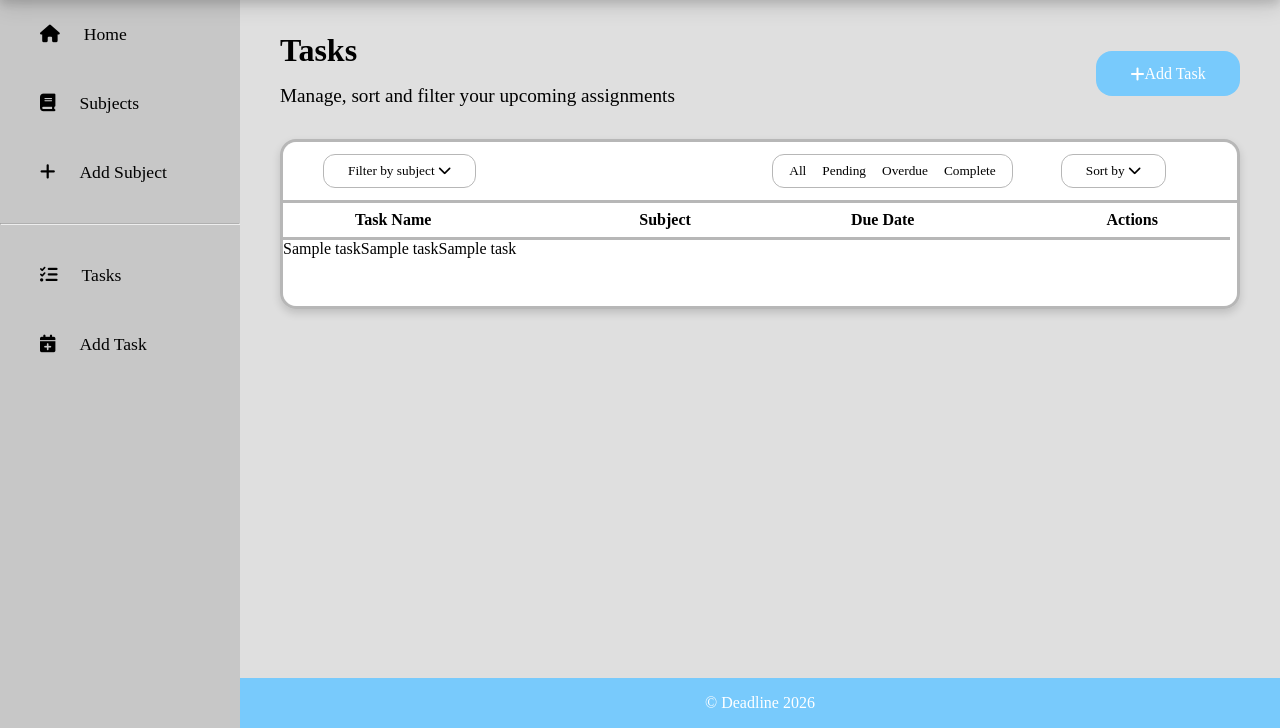
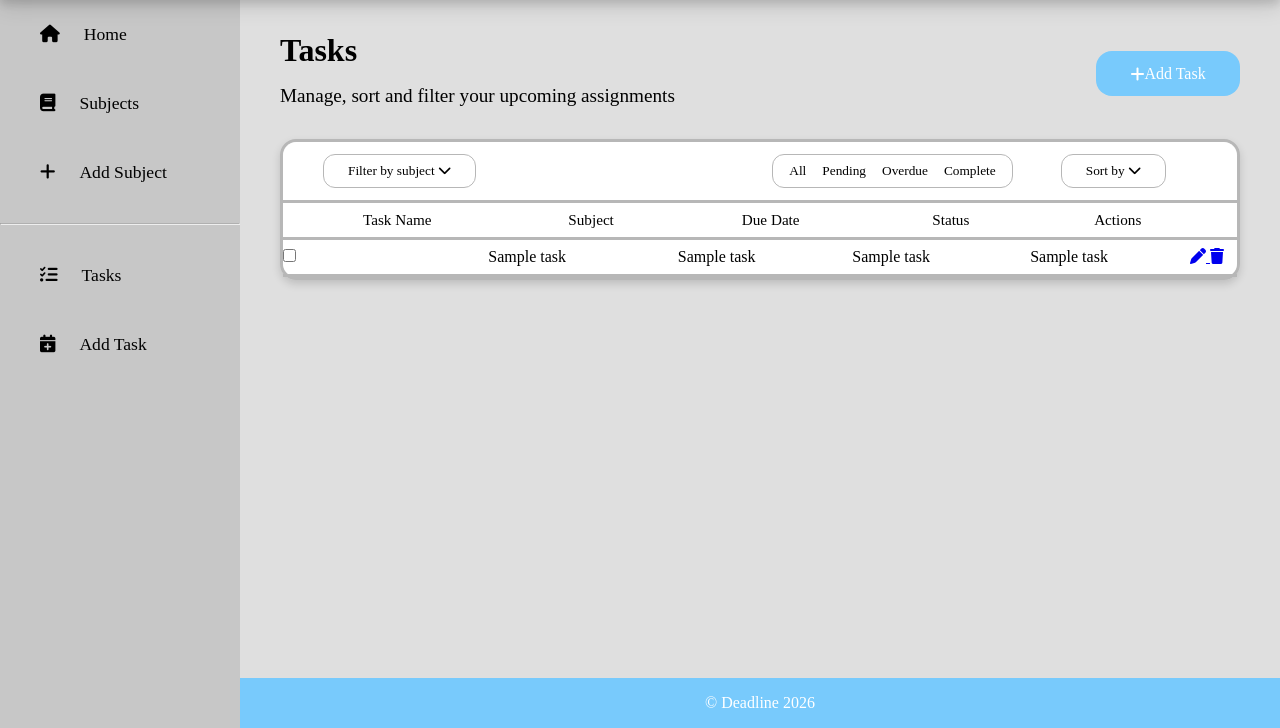
Before and after one commit to 23062bhs/deadline, a Flask app: template templates/tasks.html in a window 1280 px wide. Shown: the part 72-800 px from the top of the page. Run offline with Flask 3, Linux system fonts and the light colour scheme; the template is opened without the code that fills it: most values are stand-ins (such as "Sample title", 1, 10 or a date in 2020); some libraries are stand-ins or nearby versions; some web fonts are replaced.

Commit message:
added more content into the task list

```diff
--- a/static/style.css
+++ b/static/style.css
@@ -791,30 +791,30 @@ th:last-child {
 
 .list-headers {
     background-color: #ffffff;
-    display: flex;
     padding: 0.5rem 0 0.5rem 2rem;
     border-bottom: #b7b7b7 0.2rem solid;
 }
 
-.name-header {
-    padding: 0rem 13rem 0 2.5rem;
-}
-
-.subject-header {
-    padding-right: 10rem;
-}
-
-.date-header {
-    padding-right: 12rem;
-}
-
-.action-header {
-    padding-right: 4.5rem;
-}
-
 .task-list {
-    display: flex;
+    width: 100%;
+    border-collapse: collapse;
     background-color: #ffffff;
     border-bottom-left-radius: 0.85rem;
     border-bottom-right-radius: 0.85rem;
 }
+
+.task-list thead tr {
+    border-bottom: 0.2rem solid #b7b7b7;
+}
+
+.task-list th {
+    text-align: left;
+    font-weight: 500;
+    color: #000000;
+    font-size: 0.95rem;
+    padding: 0.5rem 0 0.5rem 5rem;
+}
+
+.task-info {
+    border-bottom: 0.2rem solid #b7b7b7;
+}
--- a/templates/index.html
+++ b/templates/index.html
@@ -55,7 +55,7 @@
                     </span>
                 </td>
                 <td class="subjects-column">
-                    <span class="pill" style="--bg-color: {{ task[5] }}; background-color: var(--bg-color);" title="{{ task[3] }}"> <!-- sets the pill color of the pill to the color of the subject -->
+                    <span class="pill" style="--bg-color: {{ task[5] }}; background-color: var(--bg-color);" title="{{ task[3] }}"> <!-- sets the color of the pill to the color of the subject -->
                         {{ task[3] }}
                     </span>
                 </td>
@@ -63,7 +63,7 @@
                     {{ task[2] }}
                 </td>
                 <td class="status-column">
-                    <span class="pill" style="--bg-color: {{ task[6] }}; background-color: var(--bg-color);"> <!-- sets the pill color the color associated with the status -->
+                    <span class="pill" style="--bg-color: {{ task[6] }}; background-color: var(--bg-color);"> <!-- sets the pill color to the color associated with the status -->
                         {{ task[4] }}
                     </span>
                 </td>
--- a/templates/tasks.html
+++ b/templates/tasks.html
@@ -28,19 +28,43 @@
         <button class="sort-btn">Sort by <i class="fa-solid fa-chevron-down"></i></button>
     </div>
     <table class="task-list">
+        <thead>
             <tr class="list-headers">
-            <th class="name-header">Task Name</th>
-            <th class="subject-header">Subject</th>
-            <th class="date-header">Due Date</th>
-            <th class="action-header">Actions</th>
+                <th>Task Name</th>
+                <th>Subject</th>
+                <th>Due Date</th>
+                <th>Status</th>
+                <th>Actions</th>
             </tr>
+        </thead>
+        <tbody>
             {% if tasks %}
                 {% for task in tasks %}
+                    <tr class="task-info">
+                        <td>
+                            <input type="checkbox" class="task-checkbox">
+                        </td>
                         <td>{{ task[1] }}</td>
-                <td>{{ task[3] }}</td>
+                        <td class="pill" style="--bg-color: {{ task[5] }}; background-color: var(--bg-color);" title="{{ task[3] }}">{{ task[3] }}</td> <!-- sets the color of the pill to the color of the subject -->
                         <td>{{ task[2] }}</td>
+                        <td class="pill" style="--bg-color: {{ task[6] }}; background-color: var(--bg-color);">{{ task[4] }}</td> <!-- sets the pill color to the color associated with the status -->
+                        <td>
+                            <a href="javascript:void(0)"
+                                class="edit-link"
+                                onclick="prepareEditModal(this)"
+                                data-id="{{ task[0] }}"
+                                data-name="{{ task[1] }}"
+                                data-date="{{ task[9] }}"
+                                data-subject="{{ task[7] }}"
+                                data-status="{{ task[8] }}">
+                                <i class="fa-solid fa-pen"></i>
+                            </a>
+                            <a href="/delete-task/{{ task[0] }}" class="delete-link" onclick="return confirm('Are you sure you want to delete this task?');"><i class="fa-solid fa-trash"></i></a> <!-- warning message to prevent accidents -->
+                        </td>
+                    </tr>
                 {% endfor %}
             {% endif %}
+        </tbody>
     </table>
     {% if not tasks %}
         <div class="tasks-page-no-tasks-msg">
```
Also changed, not shown: deadline.db. Lines whose indentation alone changed are shown as unchanged.
